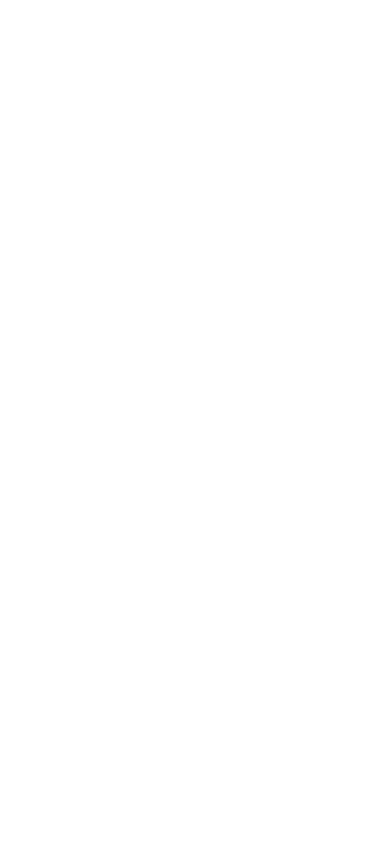
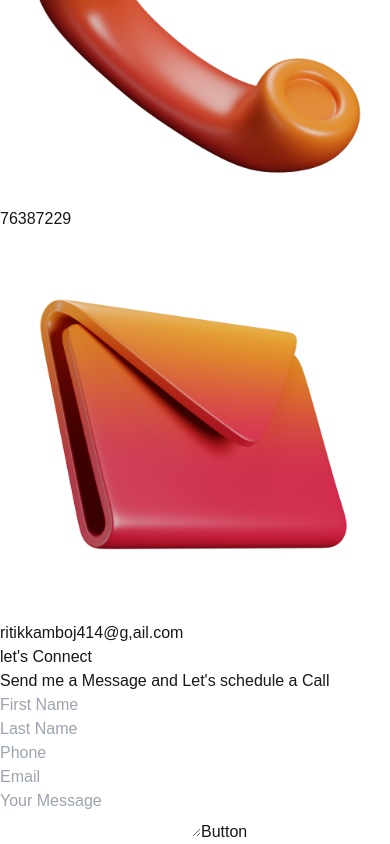
Before and after one commit to ritikkamboj/portfolio, a Next.js app: page / in a window 390 px wide. Shown: the part 4937-5781 px from the top of the page. Before the commit the page ends 4754 px from the top, so only its background shows below. Built offline with nearby package versions, Linux system fonts and the light colour scheme.

Commit message:
created the contact form

```diff
--- /dev/null
+++ b/src/app/components/Contact.tsx
@@ -0,0 +1,78 @@
+"use client";
+
+import React from "react";
+import { FaLinkedin, FaTwitter, FaGithub } from "react-icons/fa";
+import phone from "./../assests/phone.png";
+import mail from "./../assests/mail.png";
+import Image from "next/image";
+
+function Contact() {
+  return (
+    <div
+      className="max-w-[1000px] mx-auto flex flex-col lg:flex-row text-white/70 p-8 space-y-8 lg:space-x-8 lg:space-y-0"
+      id="contact"
+    >
+      <div className="flex  justify-center items-center">
+        <ul className="space-y-4">
+          <li className="flex items-center ">
+            <Image src={phone} alt="phone" className="h-[110px] w-auto mr-6" />
+            <p className="text-center text-xl">76387229</p>
+          </li>
+          <li className="flex items-center ">
+            <Image src={mail} alt="mail" className="h-[110px] w-auto mr-6" />
+            <p className="text-center text-xl">ritikkamboj414@g,ail.com</p>
+          </li>
+        </ul>
+      </div>
+      <div className="bg-white/10 p-6 max-w-[550px] rounded-xl">
+        <h2 className="text-5xl font-bold text-orange-400 mb-4">
+          let's Connect
+        </h2>
+        <p className="text-white/70 mb-6">
+          Send me a Message and Let's schedule a Call
+        </p>
+        <form
+          action="https://getform.io/f/axoopmyb"
+          method="POST"
+          className="space-y-4"
+        >
+          <div className="grid grid-cols-2 gap-4">
+            <input
+              name="fname"
+              type="text"
+              placeholder="First Name"
+              className="bg-black/70 rounded-xl p-3 focus:ring-orange-400 focus:outline-none focus: ring-2"
+            />
+            <input
+              name="lname"
+              type="text"
+              placeholder="Last Name"
+              className="bg-black/70 rounded-xl p-3 focus:ring-orange-400 focus:outline-none focus: ring-2"
+            />
+            <input
+              name="phone"
+              type="text"
+              placeholder="Phone"
+              className="bg-black/70 rounded-xl p-3 focus:ring-orange-400 focus:outline-none focus: ring-2"
+            />{" "}
+            <input
+              name="email"
+              type="text"
+              placeholder="Email"
+              className="bg-black/70 rounded-xl p-3 focus:ring-orange-400 focus:outline-none focus: ring-2"
+            />
+          </div>
+          <textarea
+            placeholder="Your Message "
+            className="bg-black/70 rounded-xl p-3 focus:ring-orange-400 focus:outline-none focus: ring-2 w-full resize-none"
+          />
+          <button className="bg-orange-700 hover:bg-orange-400 rounded-xl text-white px-5 py-2 w-full font-semibold text-xl">
+            Button
+          </button>
+        </form>
+      </div>
+    </div>
+  );
+}
+
+export default Contact;
--- a/src/app/components/Navbar.tsx
+++ b/src/app/components/Navbar.tsx
@@ -5,8 +5,8 @@ import React from "react";
 import { useState } from "react";
 import { AiOutlineMenu, AiOutlineClose } from "react-icons/ai";
 import { motion } from "framer-motion";
-import path from "path";
-import { ul } from "framer-motion/client";
+// import path from "path";
+// import { ul } from "framer-motion/client";
 
 const navlink = [
   {
--- a/src/app/components/Skills.tsx
+++ b/src/app/components/Skills.tsx
@@ -1,8 +1,8 @@
 "use client";
 
-import { div } from "framer-motion/client";
+// import { div } from "framer-motion/client";
 import React from "react";
-import { FaHtml5, FaCss3, FaJs, FaReact, FaNodeJs } from "react-icons/fa";
+import { FaHtml5, FaCss3, FaJs, FaReact } from "react-icons/fa";
 
 const skillisons = [
   {
--- a/src/app/page.tsx
+++ b/src/app/page.tsx
@@ -1,5 +1,6 @@
 // import Image from "next/image";
 import About from "./components/About";
+import Contact from "./components/Contact";
 import Hero from "./components/Hero";
 import Navbar from "./components/Navbar";
 import Portfolio from "./components/Portfolio";
@@ -13,6 +14,7 @@ export default function Home() {
       <About />
       <Portfolio />
       <Skills />
+      <Contact />
     </>
   );
 }
```
